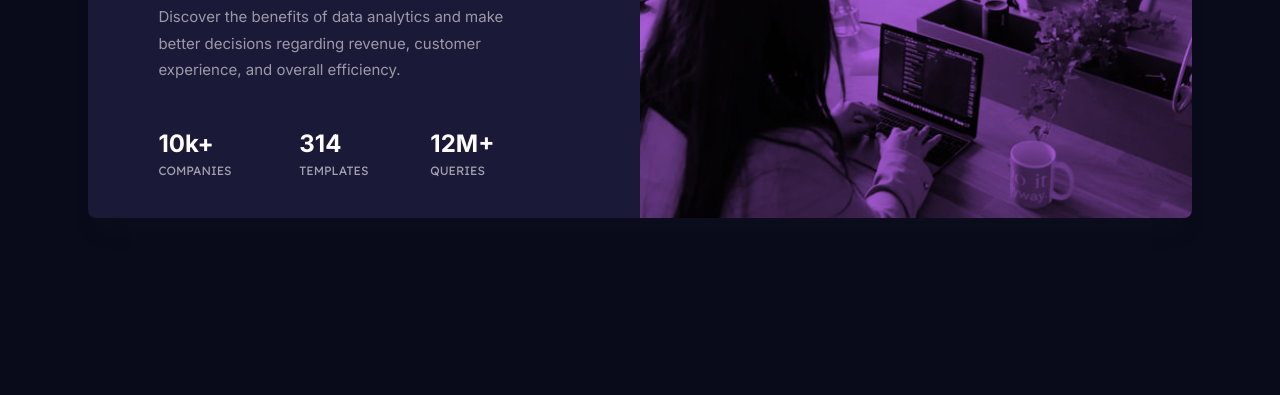
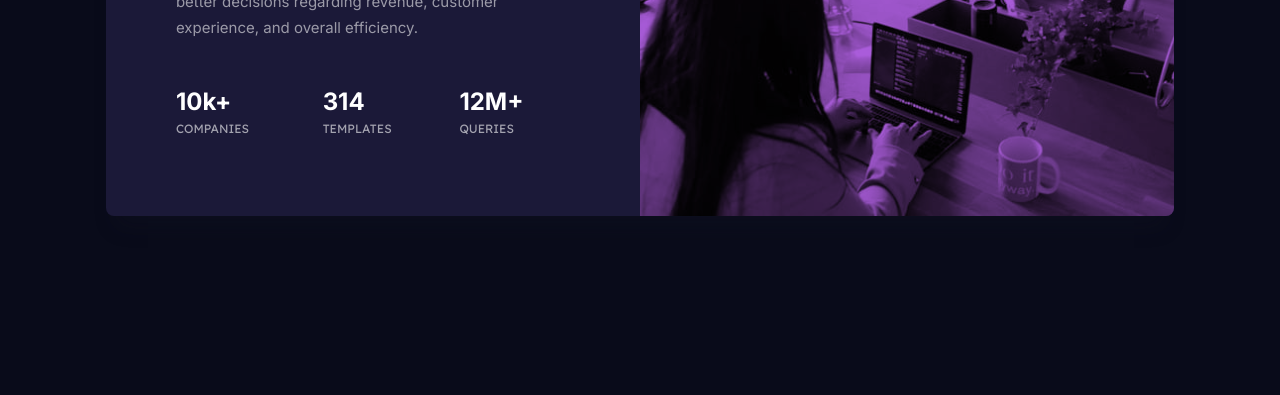
Before and after one commit to Aaron-Morse/frontend, a plain HTML site: page stats-preview-card-component-main/index.html in a window 1280 px wide. Shown: the part 405-800 px from the top of the page. Drawn offline with Linux system fonts and the light colour scheme.

Commit message:
Add files via upload
Fixed content container padding

```diff
--- a/stats-preview-card-component-main/style.css
+++ b/stats-preview-card-component-main/style.css
@@ -120,7 +120,7 @@ span.highlight {
   }
 
   .content-container {
-    padding: 80px 115px 20px 70px;
+    padding: 80px 80px 60px 70px;
     text-align: left;
     width: 50%;
   }
```
